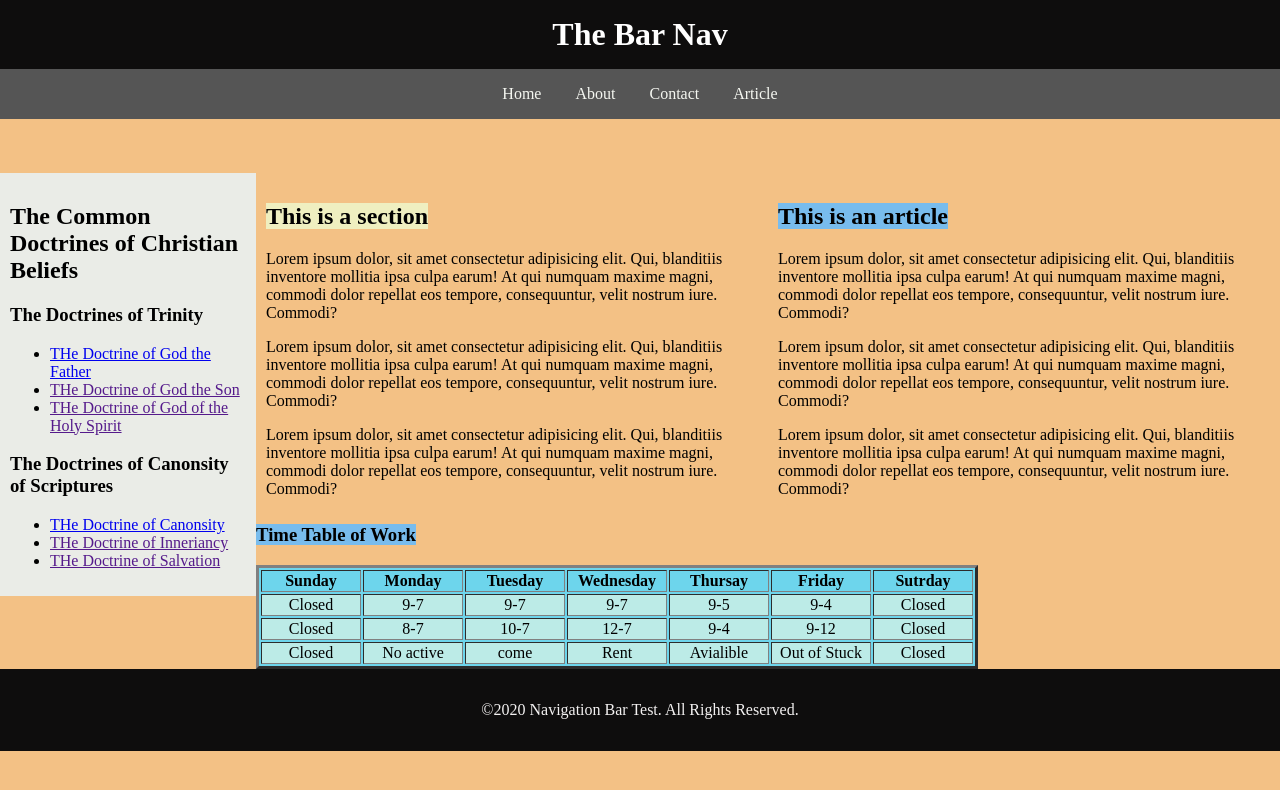
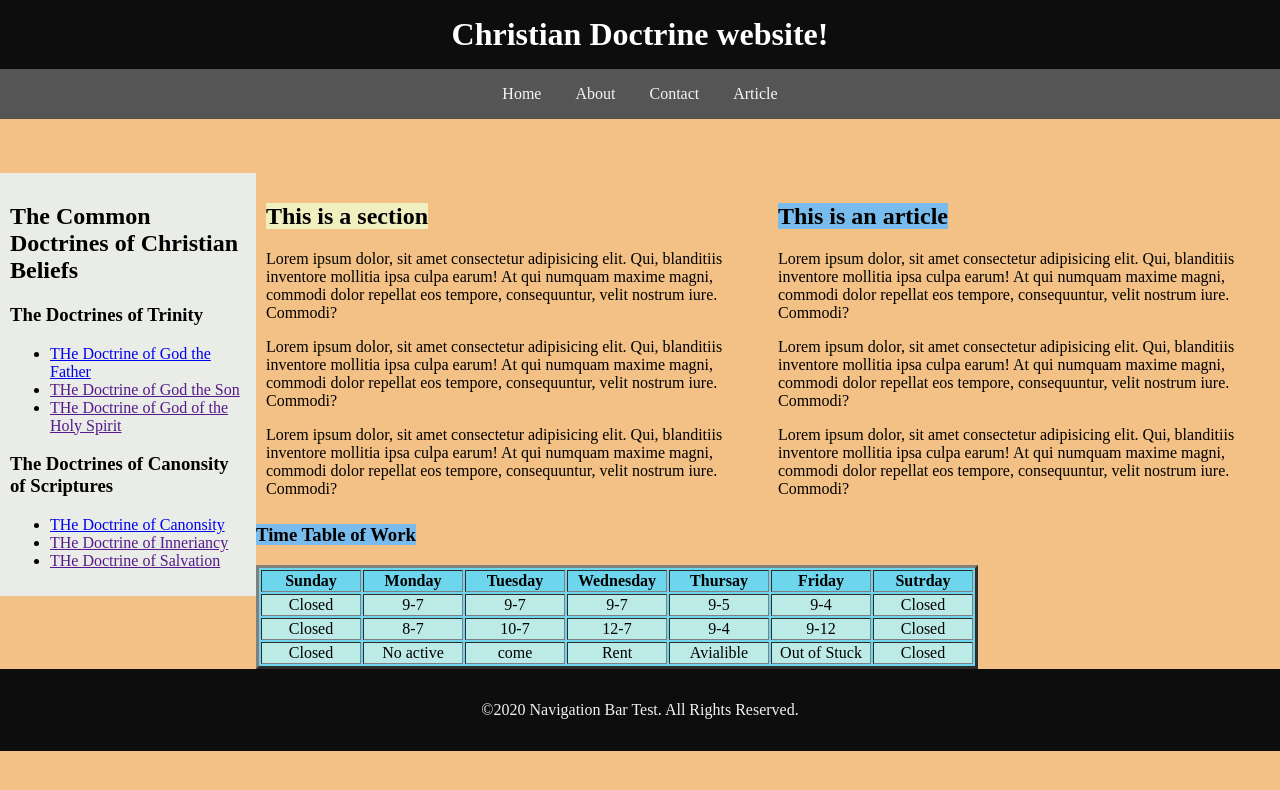
Before and after one commit to alsadig1988/christiandoctrine, a plain HTML site: page index.html in a window 1280 px wide. Drawn offline with Linux system fonts and the light colour scheme.

Commit message:
Update index.html

```diff
--- a/index.html
+++ b/index.html
@@ -10,7 +10,7 @@
 <body>
     <header>
 
-        <h1> The Bar Nav</h1>
+        <h1> Christian Doctrine website!</h1>
     </header>
     <nav class="navbar">
         <ul>
```
